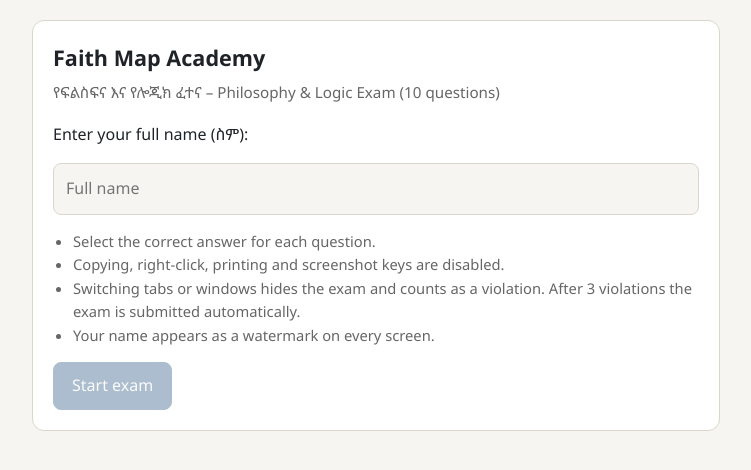
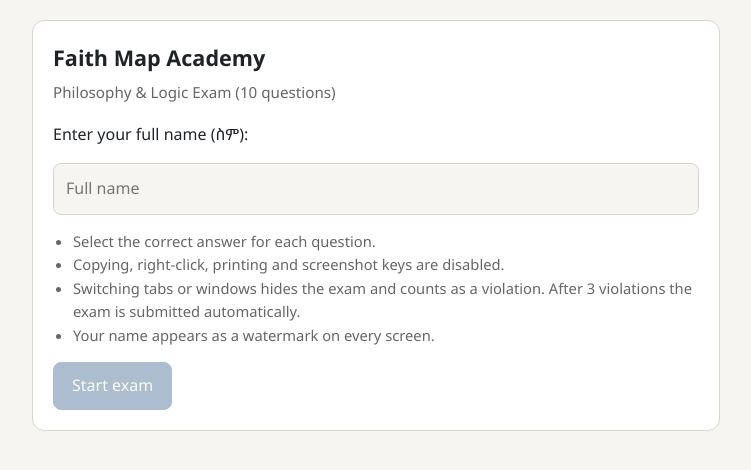
Before and after one commit to pawlosm40-dev/Fetena, a plain HTML site: page index.html in a window 1280 px wide. Shown: the whole page, without its empty margins (264-1015 px from the left). Drawn offline with Linux system fonts and the light colour scheme.

Commit message:
index.html

```diff
--- a/index.html
+++ b/index.html
@@ -46,7 +46,7 @@ ul.rules{padding-left:20px;color:var(--mu);font-size:.92rem}
 <div class="wrap">
 <div id="start" class="card">
 <h1>Faith Map Academy</h1>
-<p class="sub">የፍልስፍና እና የሎጂክ ፈተና – Philosophy & Logic Exam (10 questions)</p>
+<p class="sub"> Philosophy & Logic Exam (10 questions)</p>
 <p>Enter your full name (ስም):</p>
 <input type="text" id="name" placeholder="Full name" autocomplete="off">
 <ul class="rules">
```
